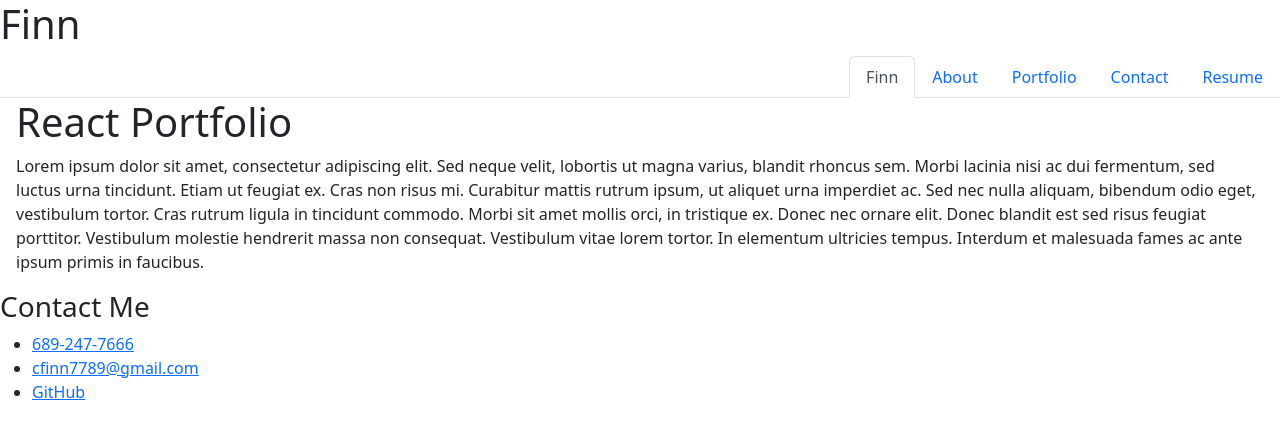
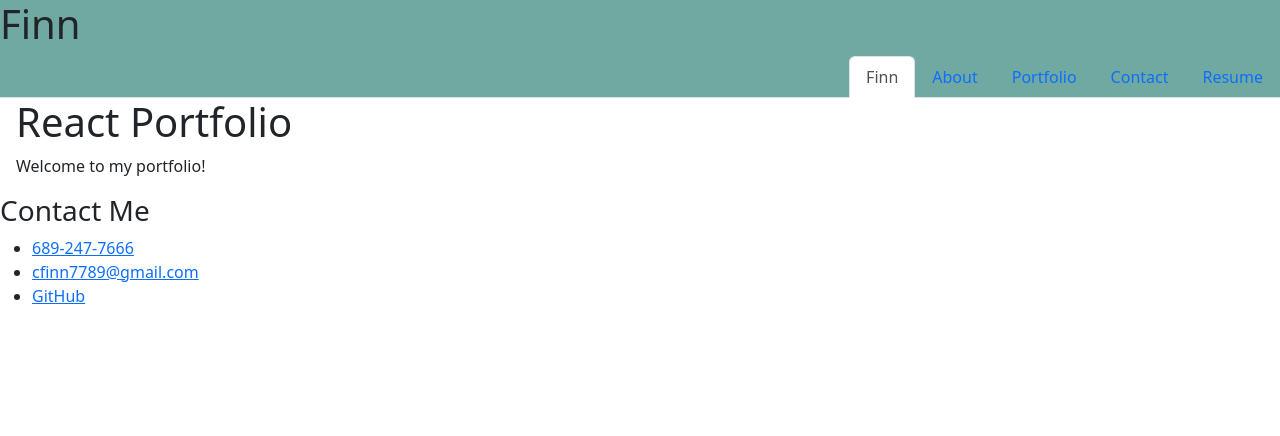
Before and after one commit to cfinn7789/React-Portfolio, a React (Vite) app: page / in a window 1280 px wide. Shown: the top 436 px of the page. Built offline with nearby package versions, Linux system fonts and the light colour scheme.

Commit message:
needs css styling

```diff
--- a/src/App.css
+++ b/src/App.css
@@ -1,9 +1,9 @@
-#root {
+/* #root {
   max-width: 1280px;
   margin: 0 auto;
   padding: 2rem;
   text-align: center;
-}
+} */
 
 :root {
   --tea-green: #CFE0C3;
@@ -12,3 +12,13 @@
   --cerulean: #40798C;
   --gunmetal: #1F363D;
 }
+
+/*.background {
+  background-image: url('../images/image.jpg');
+  background-size: cover;
+  background-repeat: no-repeat;
+}*/
+
+.banner-image {
+  background-color: var(--verdigris);
+}
--- a/src/App.jsx
+++ b/src/App.jsx
@@ -1,6 +1,5 @@
 import React from 'react';
 import { Outlet } from 'react-router-dom';
-import Navigation from './components/Navigation';
 import Header from './components/Header';
 import Footer from './components/Footer';
 
@@ -8,10 +7,11 @@ function App() {
   return (
     <>
       <Header />
-      <Navigation />
+      <div className="background">
       <main className="mx-3">
         <Outlet />
       </main>
+      </div>
       <Footer />
     </>
   );
--- a/src/components/Header.jsx
+++ b/src/components/Header.jsx
@@ -1,4 +1,5 @@
 import { Link, useLocation } from 'react-router-dom';
+import Navigation from './Navigation'
 
 function Header() {
   const currentPage = useLocation().pathname;
@@ -6,6 +7,7 @@ function Header() {
   return (
     <div className="banner-image">
       <h1>Finn</h1>
+        <Navigation />
     </div>
   );
 }
--- a/src/pages/Home.jsx
+++ b/src/pages/Home.jsx
@@ -1,18 +1,11 @@
+import '../App.css';
+
 export default function Home() {
     return (
-      <div>
-        <h1>React Portfolio</h1>
-        <p>
-          Lorem ipsum dolor sit amet, consectetur adipiscing elit. Sed neque
-          velit, lobortis ut magna varius, blandit rhoncus sem. Morbi lacinia nisi
-          ac dui fermentum, sed luctus urna tincidunt. Etiam ut feugiat ex. Cras
-          non risus mi. Curabitur mattis rutrum ipsum, ut aliquet urna imperdiet
-          ac. Sed nec nulla aliquam, bibendum odio eget, vestibulum tortor. Cras
-          rutrum ligula in tincidunt commodo. Morbi sit amet mollis orci, in
-          tristique ex. Donec nec ornare elit. Donec blandit est sed risus feugiat
-          porttitor. Vestibulum molestie hendrerit massa non consequat. Vestibulum
-          vitae lorem tortor. In elementum ultricies tempus. Interdum et malesuada
-          fames ac ante ipsum primis in faucibus.
+      <div className="homepage">
+        <h1 className="title">React Portfolio</h1>
+        <p className="home-bio">
+          Welcome to my portfolio!
         </p>
       </div>
     );
```
Also changed, not shown: images/image.jpg (added).
